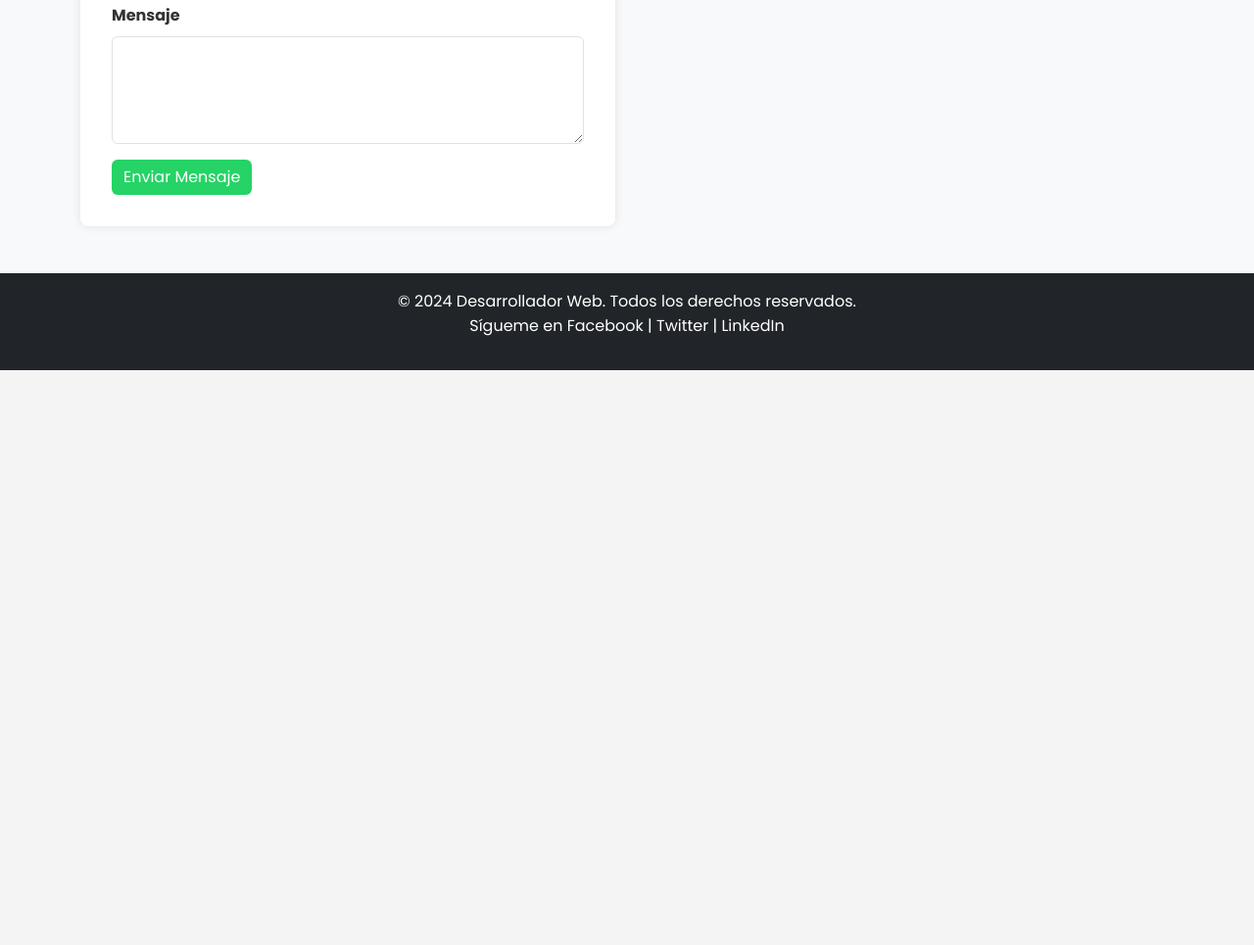
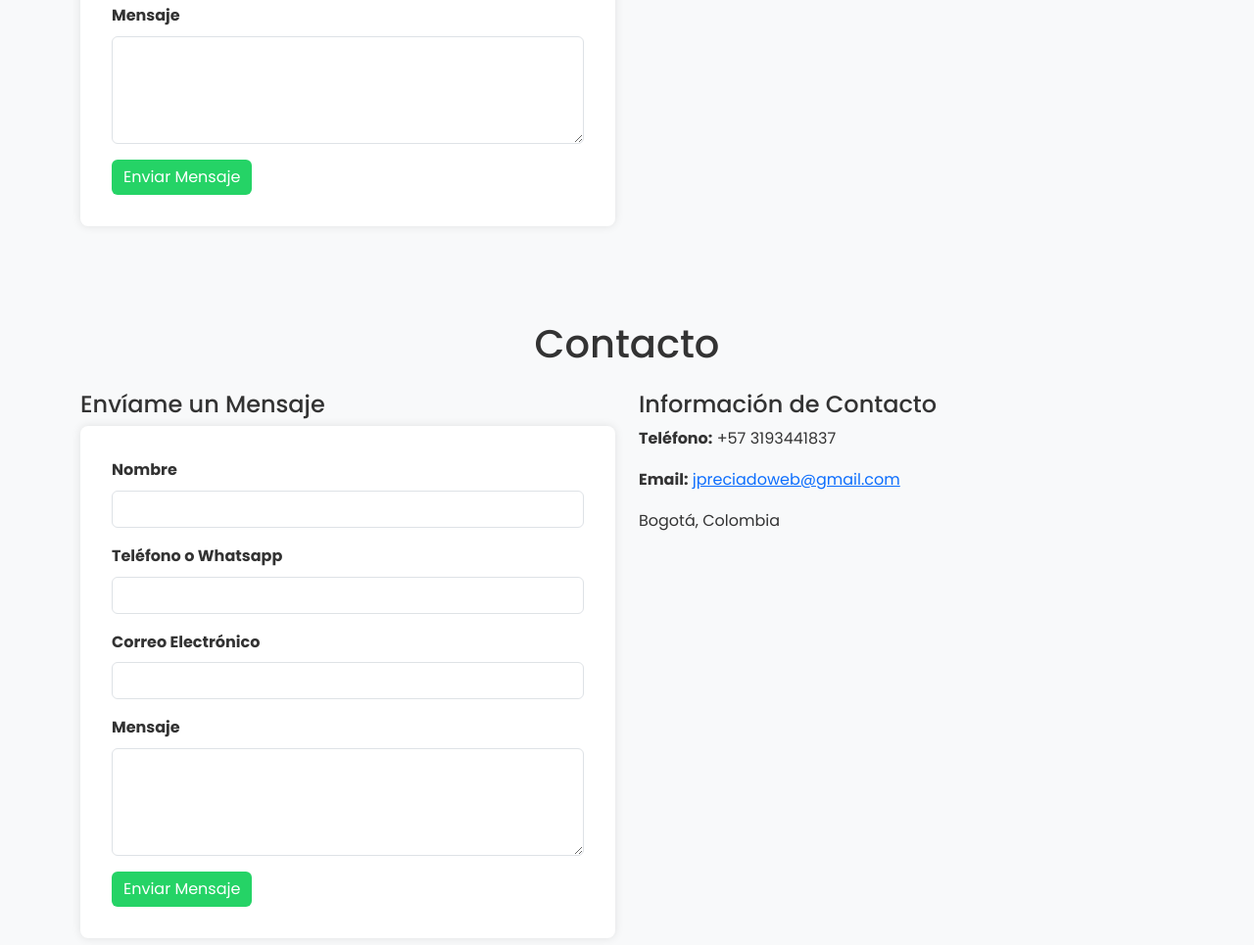
Before and after one commit to INOXBEAT/sitio-desarrollador, a plain HTML site: page index.html in a window 1280 px wide. Shown: the part 2366-3331 px from the top of the page at 98% size. Before the commit the page ends 2744 px from the top, so only its background shows below. Drawn offline with nearby package versions, Linux system fonts and the light colour scheme.

Commit message:
configuración de emailjs

```diff
--- a/index.html
+++ b/index.html
@@ -8,6 +8,9 @@
       content="Servicios de desarrollo web. Construyo soluciones personalizadas para tus necesidades."
     />
     <title>Desarrollador Web - Mis Servicios</title>
+
+    <!-- EmailJS scrips -->
+    <script type="text/javascript" src="https://cdn.jsdelivr.net/npm/@emailjs/browser@4/dist/email.min.js"></script>
     <!-- Bootstrap CSS -->
     <link
       href="https://cdn.jsdelivr.net/npm/bootstrap@5.3.0/dist/css/bootstrap.min.css"
@@ -18,6 +21,7 @@
       href="https://fonts.googleapis.com/css2?family=Poppins:wght@400;500;700&display=swap"
       rel="stylesheet"
     />
+
 
     <link rel="stylesheet" href="style.css" />
   </head>
@@ -304,39 +308,43 @@
     </section>
 
     <!-- Pie de Página -->
-    <footer class="bg-dark text-white text-center py-3">
+    <section id="contacto" class="py-5 bg-light">
       <div class="container">
-        <p class="mb-0">
-          &copy; 2024 Desarrollador Web. Todos los derechos reservados.
-        </p>
-        <p>
-          Sígueme en
-          <a
-            href="https://facebook.com/tu-perfil"
-            class="text-white"
-            target="_blank"
-            rel="noopener"
-            >Facebook</a
-          >
-          |
-          <a
-            href="https://twitter.com/tu-perfil"
-            class="text-white"
-            target="_blank"
-            rel="noopener"
-            >Twitter</a
-          >
-          |
-          <a
-            href="https://linkedin.com/in/tu-perfil"
-            class="text-white"
-            target="_blank"
-            rel="noopener"
-            >LinkedIn</a
-          >
-        </p>
+        <h2 class="text-center mb-4">Contacto</h2>
+        <div class="row">
+          <div class="col-md-6">
+            <h4>Envíame un Mensaje</h4>
+            <form id="contact-form">
+              <div class="mb-3">
+                <label for="nombre" class="form-label">Nombre</label>
+                <input type="text" class="form-control" id="nombre" name="user_name" required />
+              </div>
+              <div class="mb-3">
+                <label for="tel" class="form-label">Teléfono o Whatsapp</label>
+                <input type="tel" class="form-control" id="tel" name="user_tel" required />
+              </div>
+              <div class="mb-3">
+                <label for="email" class="form-label">Correo Electrónico</label>
+                <input type="email" class="form-control" id="email" name="user_email" required />
+              </div>
+              <div class="mb-3">
+                <label for="mensaje" class="form-label">Mensaje</label>
+                <textarea class="form-control" id="mensaje" name="message" rows="4" required></textarea>
+              </div>
+              <button type="submit" class="btn btn-success">Enviar Mensaje</button>
+            </form>
+          </div>
+          <div class="col-md-6">
+            <h4>Información de Contacto</h4>
+            <div id="info">
+              <p><strong>Teléfono:</strong> +57 3193441837</p>
+              <p><strong>Email:</strong> <a href="mailto:jpreciadoweb@gmail.com">jpreciadoweb@gmail.com</a></p>
+              <p>Bogotá, Colombia</p>
+            </div>
+          </div>
+        </div>
       </div>
-    </footer>
+    </section>
 
     <!-- Script -->
     <script src="script.js"></script>
--- a/script.js
+++ b/script.js
@@ -1,3 +1,26 @@
+(function() {
+  // Inicializa EmailJS con tu clave pública
+  emailjs.init("9SWluyO85IPiFNc1K");
+})();
+
+window.onload = function() {
+  document.getElementById('contact-form').addEventListener('submit', function(event) {
+      event.preventDefault();
+
+      // Envía el formulario usando EmailJS
+      emailjs.sendForm('service_b9foqw9', 'template_gu9q0k3', this)
+          .then((response) => {
+              console.log('Éxito!', response);
+              alert('Mensaje enviado exitosamente!');
+              // Limpia el formulario
+              document.getElementById('contact-form').reset();
+          }, (error) => {
+              console.log('Fallido...', error);
+              alert('Error al enviar el mensaje.');
+          });
+  });
+}
+
 const btnWhatsapp = document.querySelector(".btn-success");
 btnWhatsapp.href =
   "https://wa.me/+51958189488?text=Hola, estoy interesado en tus servicios de desarrollo web";
```
